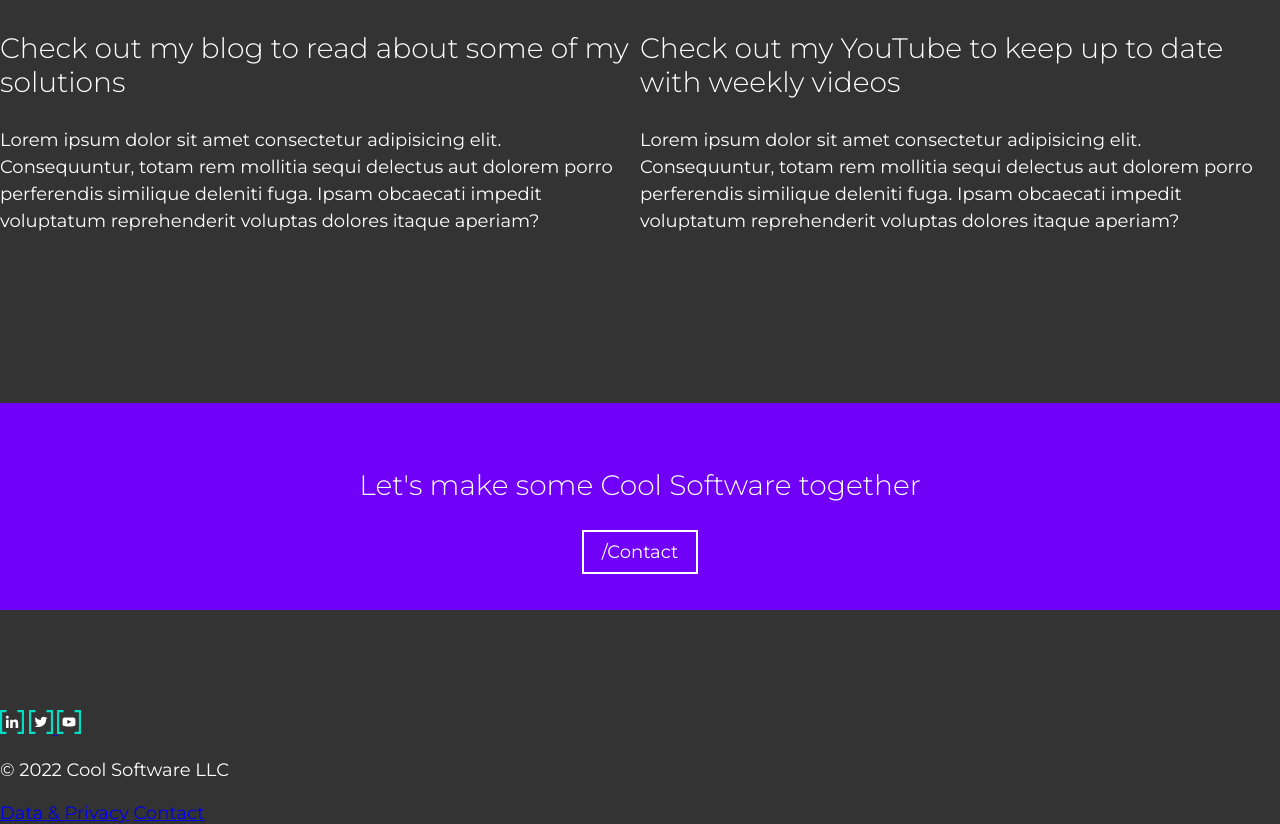
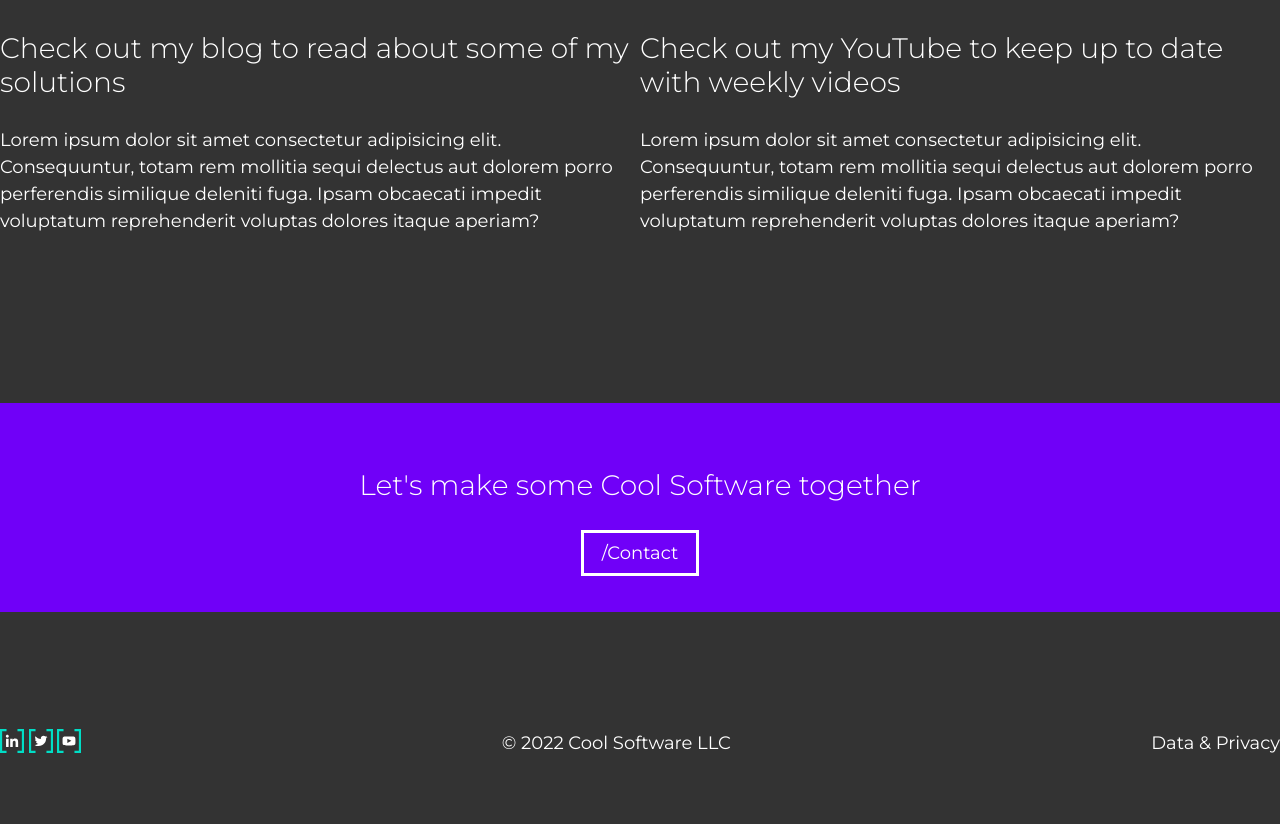
Before and after one commit to coolsoftwaretyler/cool-software-website, an Eleventy site: page src/index.html in a window 1280 px wide. Shown: the part 942-1766 px from the top of the page. After the commit the page ends 1717 px from the top, so only its background shows below. Built offline with nearby package versions, Linux system fonts and the light colour scheme; Eleventy itself is replaced by a stand-in of ours; files that its build step writes are made by us from their sources.

Commit message:
Home page looking good

```diff
--- a/src/css/style.css
+++ b/src/css/style.css
@@ -140,10 +140,37 @@ nav ul a:active {
 }
 
 .buttonlink {
-    border: 2px solid var(--white);
+    border: 3px solid var(--white);
     color: var(--white);
     display: block;
     padding: 0.5em 1em;
     text-align: center;
     text-decoration: none;
+    transition: all 0.3s ease;
 }
+
+.buttonlink:hover,
+.buttonlink:focus,
+.buttonlink:active {
+    background: var(--white);
+    color: var(--purple);
+}
+
+footer {
+    align-items: center;
+    display: flex;
+    justify-content: space-between;
+}
+
+
+footer a {
+    color: var(--white);
+    text-decoration: none;
+    transition: color 0.3s ease;
+}
+
+footer a:hover,
+footer a:focus,
+footer a:active {
+    color: var(--pink)
+}
--- a/src/index.html
+++ b/src/index.html
@@ -71,6 +71,7 @@
       </main>
       <div class="container">
         <footer>
+          <div>
             <a href="https://www.linkedin.com/in/tylerwilliamsct/">
               <img src="/img/linkedin-icon.svg"
             /></a>
@@ -80,9 +81,9 @@
             <a href="">
               <img src="/img/youtube-icon.svg" />
             </a>
+          </div>
           <p>© 2022 Cool Software LLC</p>
           <a href="/privacy">Data & Privacy</a>
-          <a href="/contact">Contact</a>
         </footer>
       </div>
   </body>
```
Lines whose indentation alone changed are shown as unchanged.
